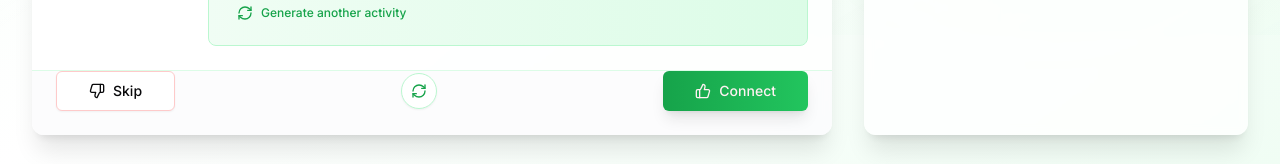
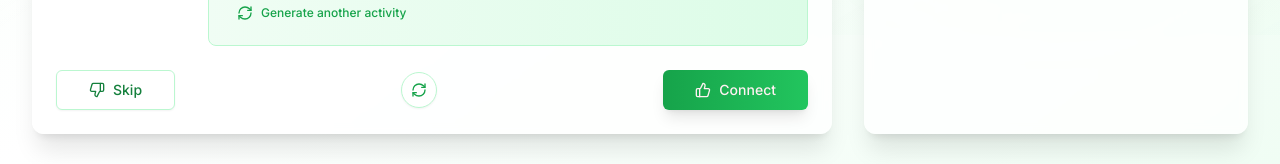
Before and after one commit to YumengLiu6044/matcha, a Next.js app in the folder frontend/: page /dashboard/matches in a window 1280 px wide. Shown: the part 765-929 px from the top of the page. Built offline with nearby package versions, Linux system fonts and the light colour scheme; no server answers.

Commit message:
fixed ui

```diff
--- a/frontend/src/app/dashboard/matches/page.tsx
+++ b/frontend/src/app/dashboard/matches/page.tsx
@@ -173,11 +173,11 @@ export default function MatchesPage() {
                 </div>
               </div>
             </CardContent>
-            <CardFooter className="flex justify-between bg-gray-50/50 border-t border-green-100">
+            <CardFooter className="flex justify-between">
               <Button
                 variant="outline"
                 size="lg"
-                className="gap-2 border-red-200 hover:bg-red-50 hover:text-red-700 hover:border-red-300"
+                className="gap-2 border-green-200 hover:bg-green-50 text-green-700 hover:border-green-300"
                 onClick={generateMatch}
                 disabled={loading}
               >
```
